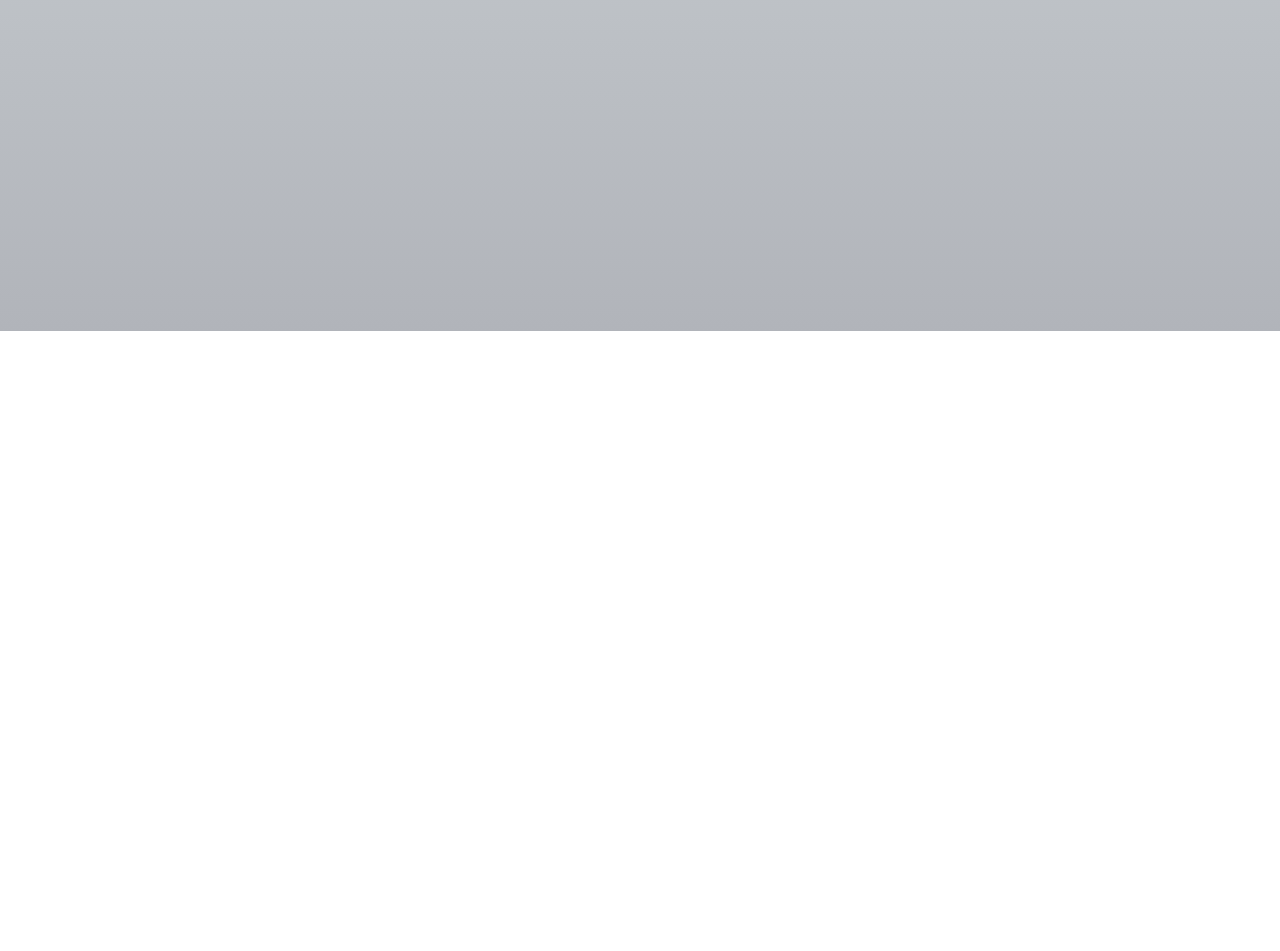
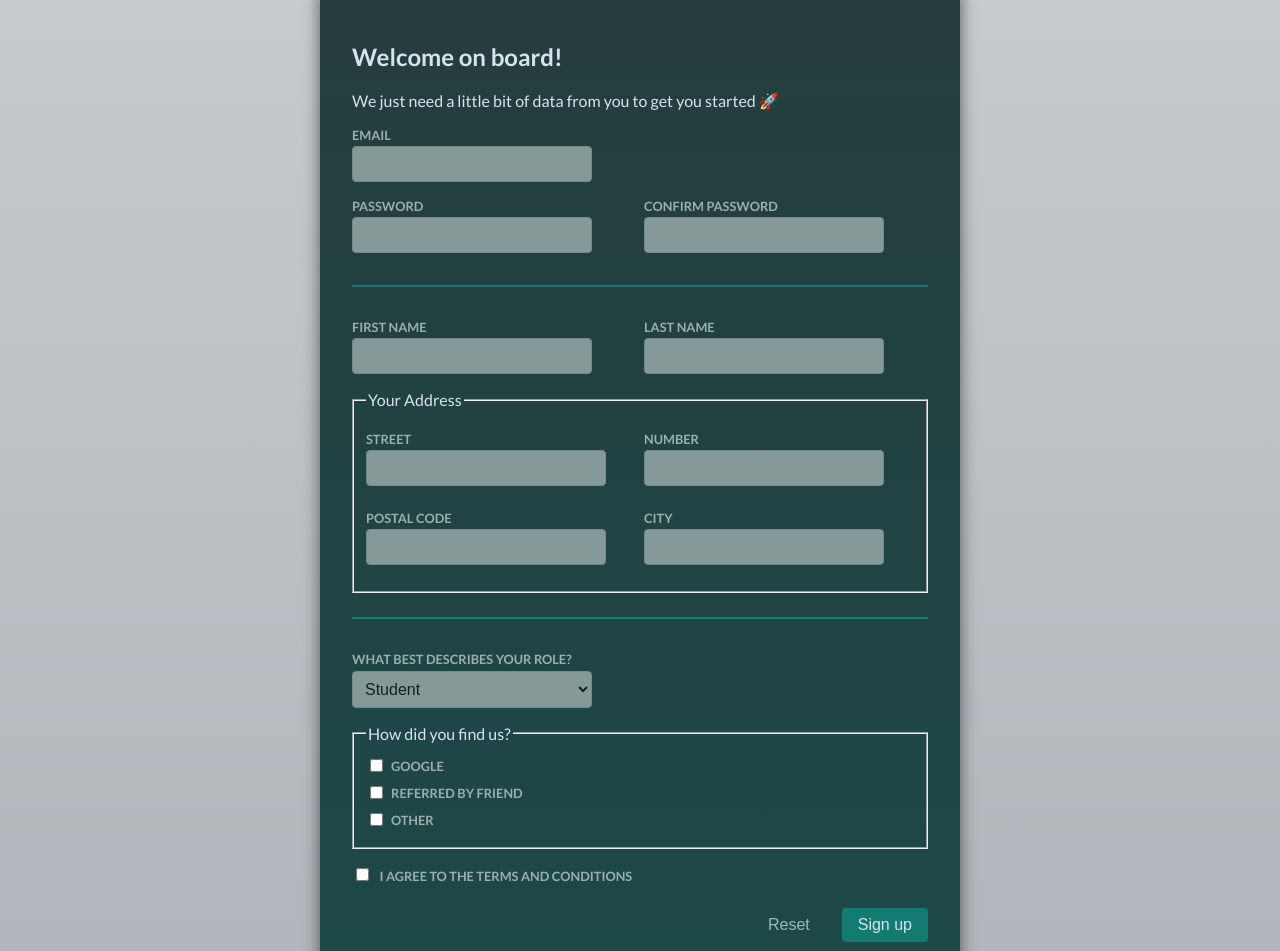
Before and after one commit to furkangurbuz5/forms_reactive, an Angular app: page / in a window 1280 px wide. Shown: the part 501-1452 px from the top of the page. Before the commit the page ends 832 px from the top, so only its background shows below. Built offline with nearby package versions, Linux system fonts and the light colour scheme.

Commit message:
Linked signup form and add formgroup

```diff
--- a/src/app/app.component.html
+++ b/src/app/app.component.html
@@ -4,3 +4,4 @@
 </header>
 
 <app-login />
+<app-signup />
--- a/src/app/app.component.ts
+++ b/src/app/app.component.ts
@@ -1,11 +1,12 @@
 import { Component } from '@angular/core';
 
 import { LoginComponent } from './auth/login/login.component';
+import { SignupComponent } from "./auth/signup/signup.component";
 
 @Component({
   selector: 'app-root',
   standalone: true,
   templateUrl: './app.component.html',
-  imports: [LoginComponent],
+  imports: [LoginComponent, SignupComponent],
 })
 export class AppComponent {}
--- a/src/app/auth/login/login.component.ts
+++ b/src/app/auth/login/login.component.ts
@@ -48,6 +48,13 @@ export class LoginComponent implements OnInit, OnDestroy {
   destroy$: Subject<void> = new Subject<void>();
 
   ngOnInit() {
+    const savedForm = window.localStorage.getItem('saved-login-form');
+
+    if(savedForm){
+      const loadedForm = JSON.parse(savedForm);
+      this.loginForm.setValue(loadedForm);
+    }
+
     this.loginForm.valueChanges
       .pipe(debounceTime(300), takeUntil(this.destroy$))
       .subscribe({
--- a/src/app/auth/signup/signup.component.html
+++ b/src/app/auth/signup/signup.component.html
@@ -1,10 +1,10 @@
-<form>
+<form (ngSubmit)="onSubmit()" [formGroup]="signupForm">
   <h2>Welcome on board!</h2>
   <p>We just need a little bit of data from you to get you started 🚀</p>
 
   <div class="control">
     <label for="email">Email</label>
-    <input id="email" type="email" name="email" />
+    <input id="email" type="email" name="email" formControlName="email"/>
   </div>
 
   <div class="control-row">
@@ -14,6 +14,7 @@
         id="password"
         type="password"
         name="password"
+        formControlName="password"
       />
     </div>
 
@@ -141,7 +142,7 @@
   </div>
 
   <p class="form-actions">
-    <button type="reset" class="button button-flat">Reset</button>
+    <button type="reset" class="button button-flat" (click)="onReset()">Reset</button>
     <button type="submit" class="button">Sign up</button>
   </p>
 </form>
--- a/src/app/auth/signup/signup.component.ts
+++ b/src/app/auth/signup/signup.component.ts
@@ -1,9 +1,31 @@
 import { Component } from '@angular/core';
+import {
+  FormControl,
+  FormGroup,
+  FormsModule,
+  ReactiveFormsModule,
+  Validators,
+} from '@angular/forms';
 
 @Component({
   selector: 'app-signup',
   standalone: true,
+  imports: [FormsModule, ReactiveFormsModule],
   templateUrl: './signup.component.html',
   styleUrl: './signup.component.css',
 })
-export class SignupComponent {}
+export class SignupComponent {
+  signupForm = new FormGroup({
+    email: new FormControl('', {
+      validators: [Validators.email, Validators.required],
+    }),
+    password: new FormControl('', {
+      validators: [Validators.required, Validators.minLength(6)],
+    }),
+  });
+
+  onSubmit() {}
+  onReset() {
+    this.signupForm.reset();
+  }
+}
```
